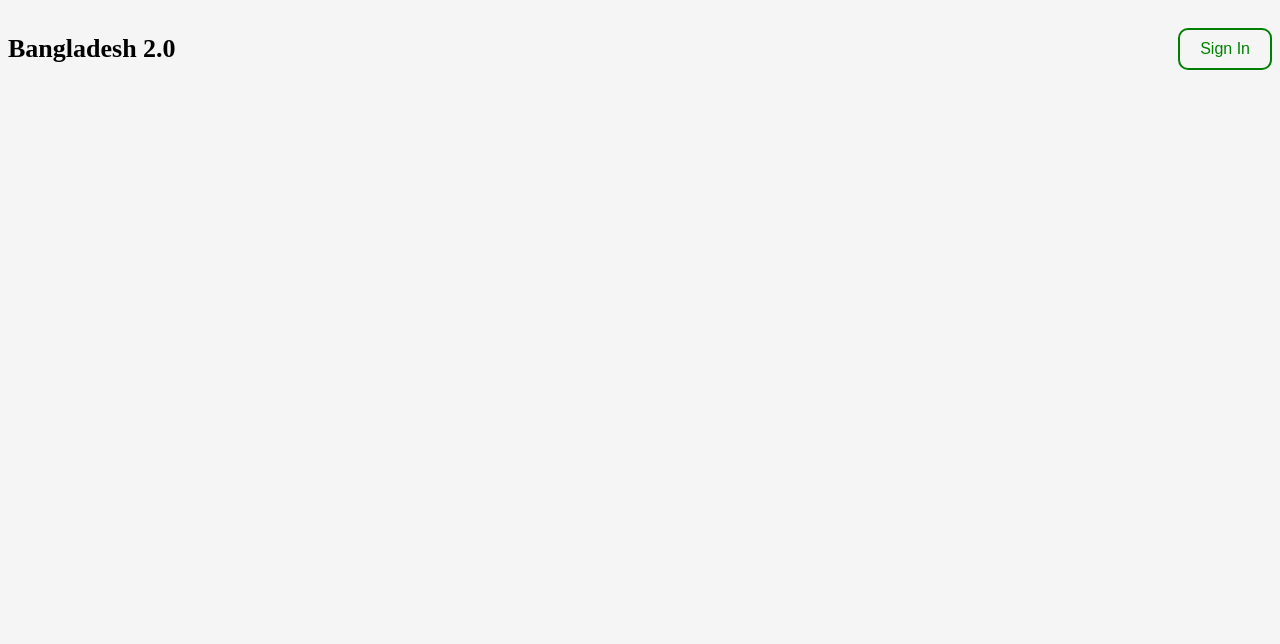
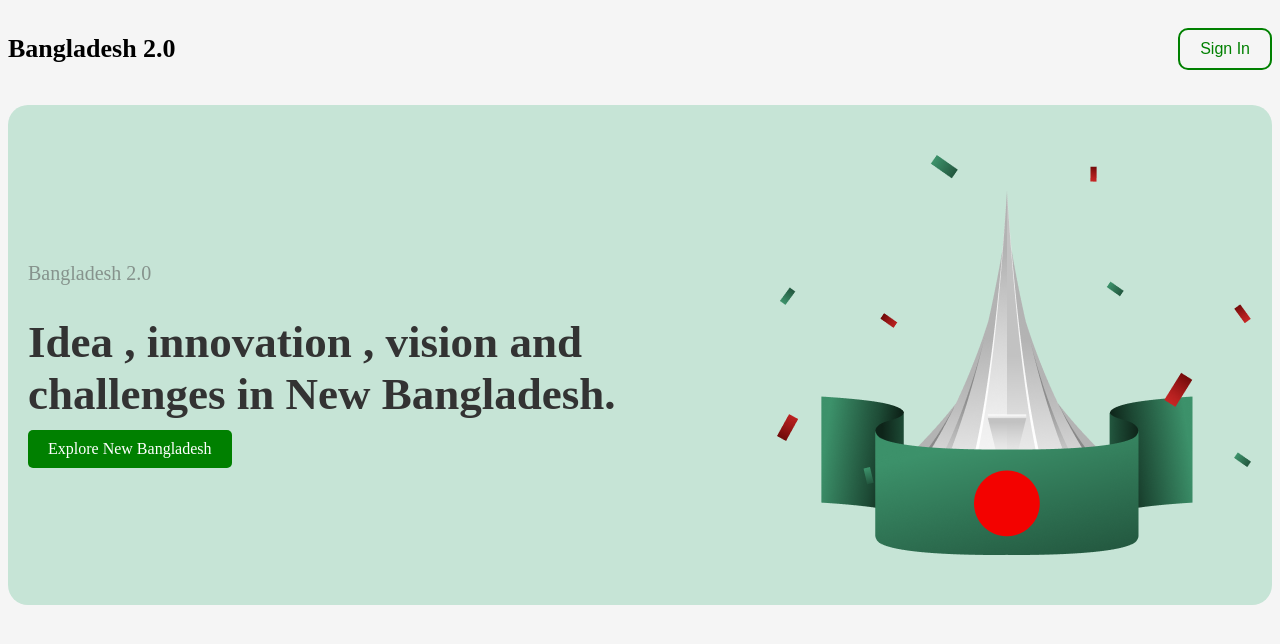
Before and after one commit to mdhossain-2437/WEB11-0327-assignment-01, a plain HTML site: page index.html in a window 1280 px wide. Drawn offline with Linux system fonts and the light colour scheme.

Commit message:
this is hero section banner

```diff
--- a/index.html
+++ b/index.html
@@ -8,9 +8,22 @@
   <link rel="shortcut icon" href="./assets/favicon.png" type="image/x-icon">
 </head>
 <body>
+  <!-- Navbar -->
   <nav class="navbar">
     <h3 class="logo">Bangladesh 2.0</h3>
     <button class="sign-in-btn">Sign In</button>
   </nav>
+  <!-- Hero-banner -->
+  <header>
+    <div class="hero">
+      <div class="hero-text">
+          <p>Bangladesh 2.0</p>
+          <h1>Idea , innovation ,
+            vision and challenges in New Bangladesh.</h1>
+          <a href="#" class="btn">Explore New Bangladesh</a>
+      </div>
+      <img src="./assets/hero.png" alt="image">
+    </div>
+  </header>
 </body>
 </html>
--- a/styles/style.css
+++ b/styles/style.css
@@ -144,3 +144,51 @@ body{
   color:#f5f5f5;
   transform: scale(1.05);
 }
+
+/* hero */
+
+.hero {
+  display: flex;
+  align-items: center;
+  justify-content: space-between;
+  background-color: #c6e4d6;
+  padding: 50px 20px;
+  border-radius: 20px;
+}
+
+.hero .hero-text {
+  max-width: 50%;
+}
+
+.hero h1 {
+  font-size: 45px;
+  margin-bottom: 10px;
+  color: #333;
+}
+
+.hero p {
+  font-size: 20px;
+  margin-bottom: 20px;
+  color: #55555592;
+}
+
+.hero img {
+  max-width: 40%;
+  border-radius: 10px;
+}
+
+.btn {
+  display: inline-block;
+  padding: 10px 20px;
+  font-size: 16px;
+  color: #fff;
+  background-color: #008000;
+  text-decoration: none;
+  border-radius: 5px;
+  transition: transform 0.3s, background-color 0.3s;
+}
+
+.btn:hover {
+  background-color: #005500;
+  transform: scale(1.05);
+}
```
